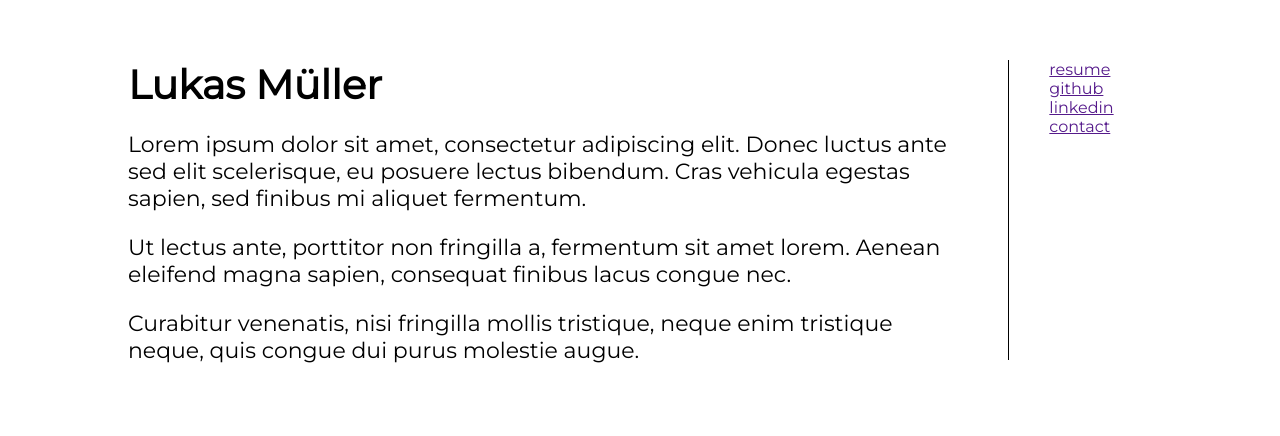
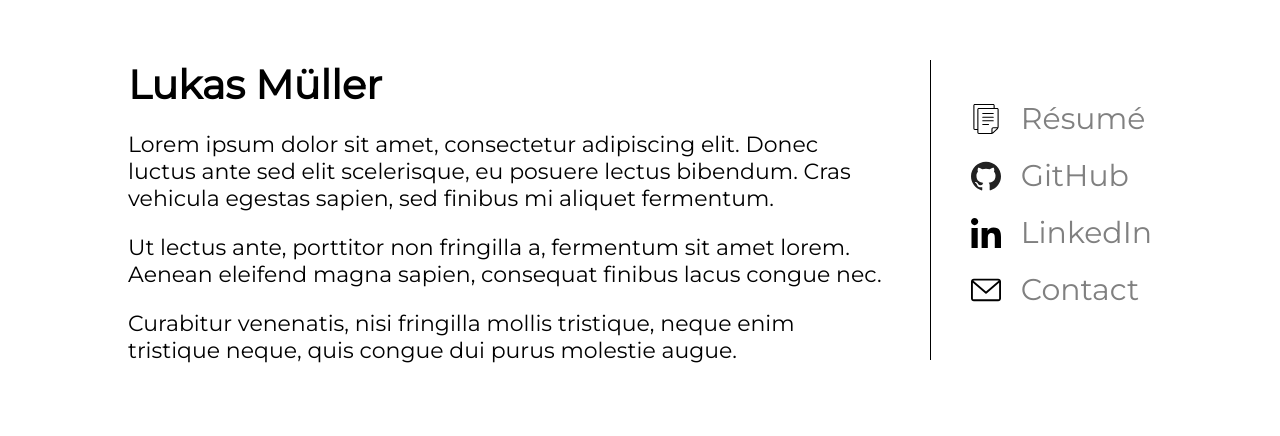
Before and after one commit to renanlarrieu/lukasmuller10.github.io, a website: page public/index.html in a window 1280 px wide. Shown: the part 177-613 px from the top of the page. Drawn offline with Linux system fonts and the light colour scheme.

Commit message:
added icons to the buttons

```diff
--- a/public/css/index.css
+++ b/public/css/index.css
@@ -40,3 +40,25 @@ body{
 .text{
     font-size: 22px;
 }
+
+.buttons-div{
+    display: flex;
+    flex-direction: column;
+    margin-top: 20px;
+}
+
+.list-item{
+    margin-top: 20px;
+    font-size: 30px;
+    color: gray;
+    text-decoration: none;
+    display: flex;
+    flex-direction: row;
+}
+
+.icon{
+    height: 30px;
+    margin-right: 20px;
+    position: relative;
+    top: 4px;
+}
--- a/public/index.html
+++ b/public/index.html
@@ -30,10 +30,22 @@
         </div>
         <div class="vl"></div>
         <div class="buttons-div">
-            <a href="" class="list-item">resume</a>
-            <a href="" class="list-item">github</a>
-            <a href="" class="list-item">linkedin</a>
-            <a href="" class="list-item">contact</a>
+            <a href=""  target="_blank" class="list-item">
+                <img src="./images/file.svg"  class="icon" alt="">
+                Résumé
+            </a>
+            <a href="https://github.com/lukasmuller10" target="_blank" class="list-item">
+                <img src="./images/github.svg"  class="icon" alt="">
+                GitHub
+            </a>
+            <a href="https://www.linkedin.com/in/lukas-müller-de-oliveira-437b08189" target="_blank" class="list-item">
+                <img src="./images/linkedin.svg"  class="icon" alt="">
+                LinkedIn
+            </a>
+            <a href="mailto: lukasmullerdeoliveira@poli.ufrj.br" target="_blank" class="list-item">
+                <img src="./images/email.svg"  class="icon" alt="">
+                Contact
+            </a>
         </div>
     </div>
 </body>
```
Also changed, not shown: public/images/email.svg (added), public/images/file.svg (added), public/images/github.svg (added), public/images/linkedin.svg (added).
